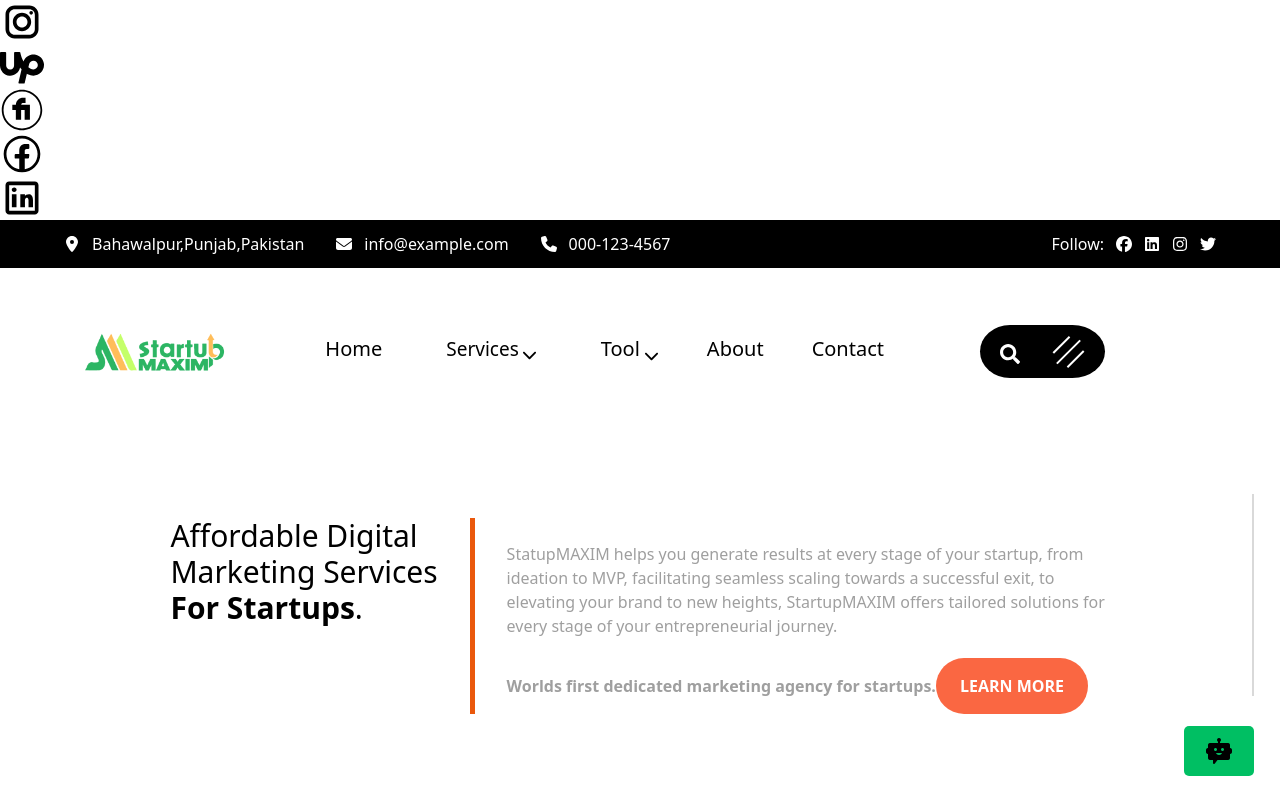
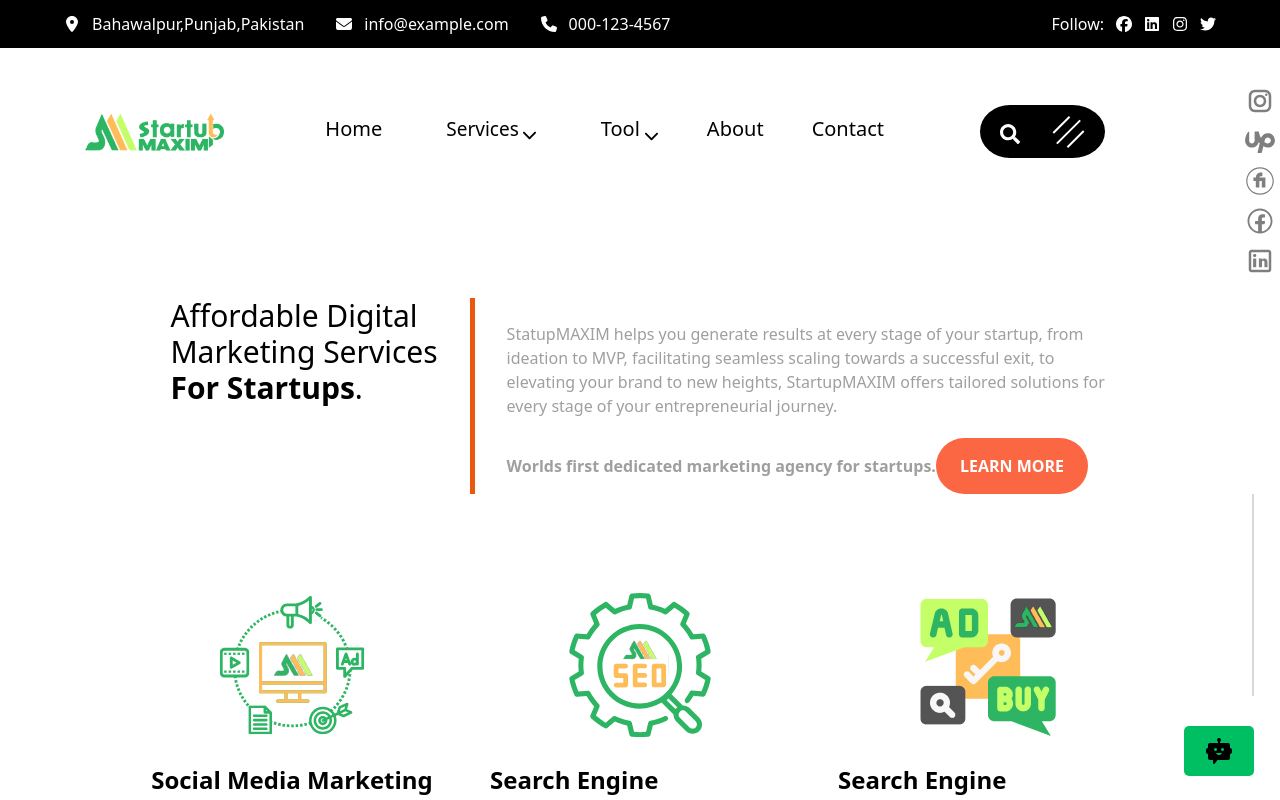
Before and after one commit to mhmAdmin1122/startupMAXIM, a Next.js app: page / in a window 1280 px wide. Shown: the top 800 px of the page. Built offline with nearby package versions, Linux system fonts and the light colour scheme.

Commit message:
new commit

```diff
--- a/pages/Components/S/SocialSidebar.tsx
+++ b/pages/Components/S/SocialSidebar.tsx
@@ -9,7 +9,7 @@ import Linkedin from "@/public/img/icons8-linkedin.svg";
 
 const SocialSidebar = () => {
   return  (
-    <aside className="social">
+    <aside className="social-bar">
         <ul>
             <li><Link href={'#'}><Image src={Instagram} alt="" className="social-image insta" /></Link></li>
             <li><Link href={'#'}><Image src={Upwork} alt="" className="social-image upwork" /></Link></li>
```
